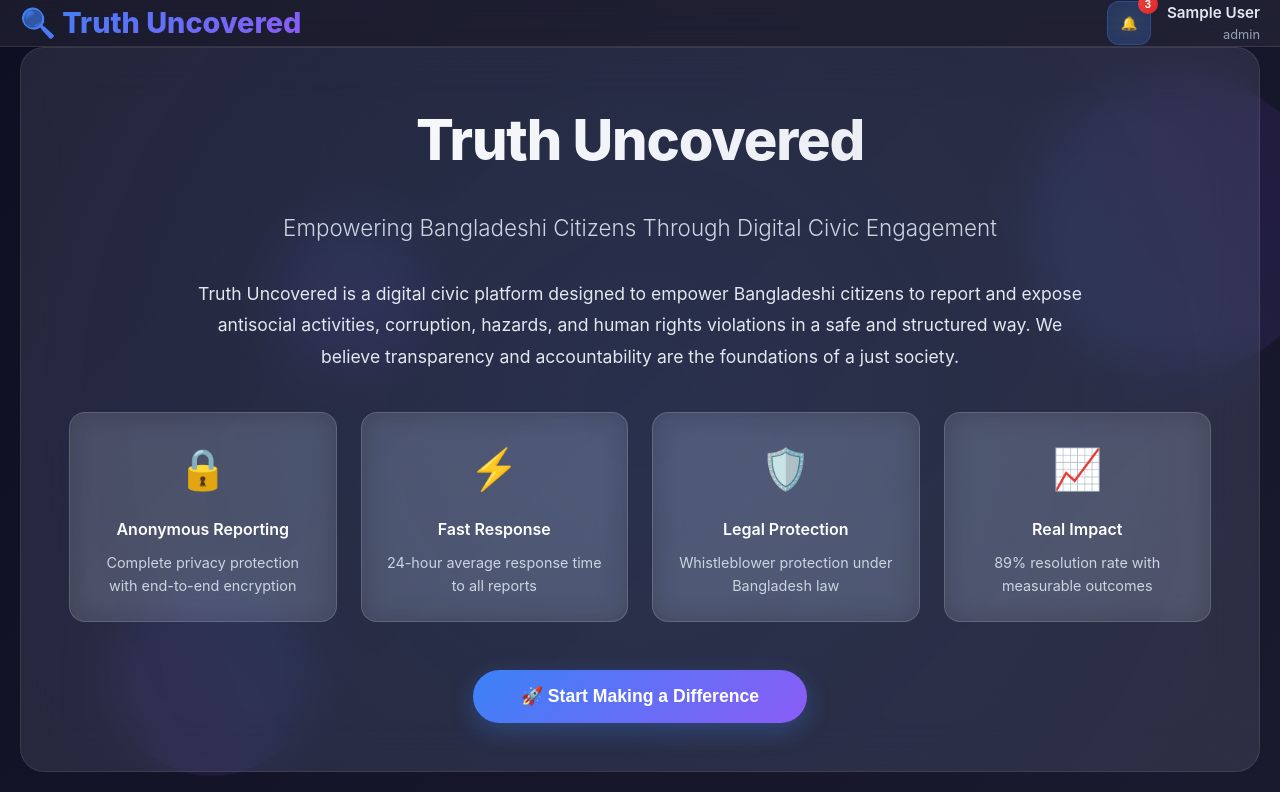
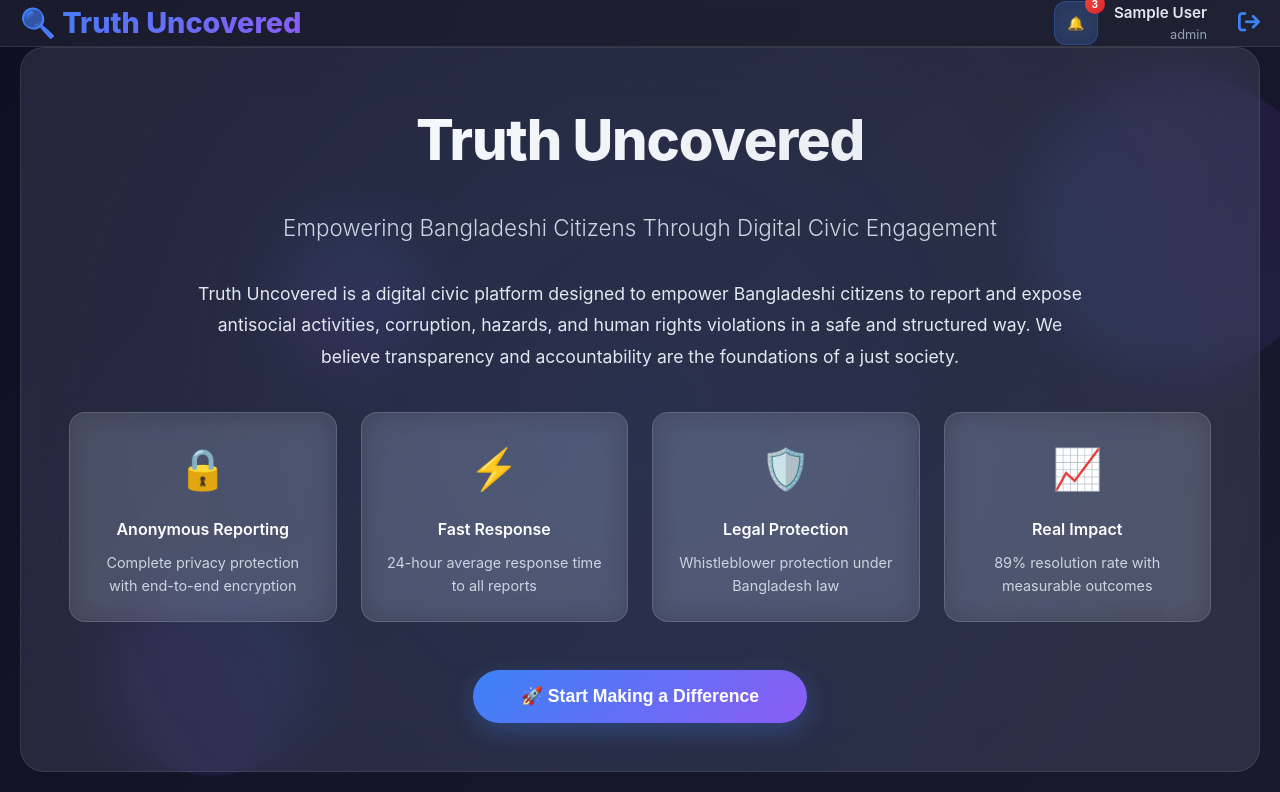
Before and after one commit to IrfathAraSarika/Truth-Uncovered-cse370_project-, a PHP site: page / in a window 1280 px wide. Shown: the top 792 px of the page. Run offline with PHP 8.4, Linux system fonts and the light colour scheme; the visitor is signed in with stand-in values (Sample User, id 1); tables that the repository leaves empty or names only in its code hold one stand-in row (values such as "Sample post").

Commit message:
logout feature implement

```diff
--- a/index.php
+++ b/index.php
@@ -23,6 +23,16 @@ if (isset($_SESSION['user_id'])) {
         }
     }
 }
+
+// Check if logout link was clicked
+if (isset($_GET['logout'])) {
+    session_unset();
+    session_destroy();
+    header("Location: login.php"); // redirect after logout
+    exit();
+}
+
+
 ?>
 
 <!DOCTYPE html>
@@ -30,6 +40,7 @@ if (isset($_SESSION['user_id'])) {
 <head>
     <meta charset="UTF-8">
     <meta name="viewport" content="width=device-width, initial-scale=1.0">
+    <link rel="stylesheet" href="https://cdnjs.cloudflare.com/ajax/libs/font-awesome/6.5.0/css/all.min.css">
     <title>Truth Uncovered - Digital Civic Platform</title>
     <style>
         * {
@@ -874,6 +885,17 @@ if (isset($_SESSION['user_id'])) {
         .close-button:hover {
             background: rgba(0, 0, 0, 0.1);
         }
+        .logout-btn {
+    margin-left: 15px;
+    font-size: 22px;
+    color: #3b82f6;
+    transition: transform 0.2s, color 0.2s;
+}
+
+.logout-btn:hover {
+    color: #e63946; /* red on hover */
+    transform: scale(1.15);
+}
     </style>
 </head>
 <body>
@@ -904,8 +926,19 @@ if (isset($_SESSION['user_id'])) {
                 <div class="user-role" id="userRole">
         <?php echo isset($_SESSION['role']) ? htmlspecialchars($_SESSION['role']) : "Citizen"; ?>
     </div>
-            </div>
+
+            </div>
+              <!-- logout icon  -->
+         <span>
+<?php if (isset($_SESSION['user_id'])): ?>
+    <a href="?logout=1" class="logout-btn" title="Logout">
+        <i class="fa-solid fa-arrow-right-from-bracket"></i>
+    </a>
+<?php endif; ?>
+</span>
         </div>
+
+
     </nav>
 </header>
 
```
